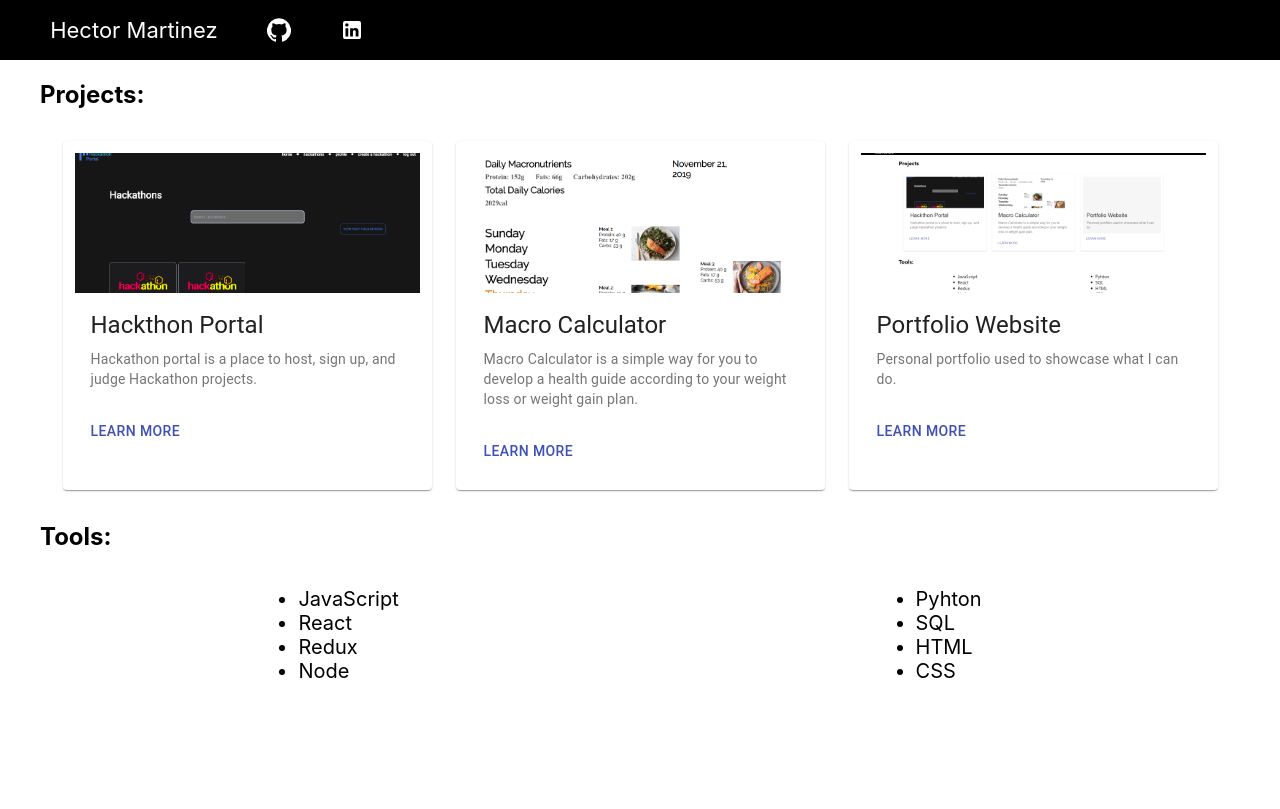
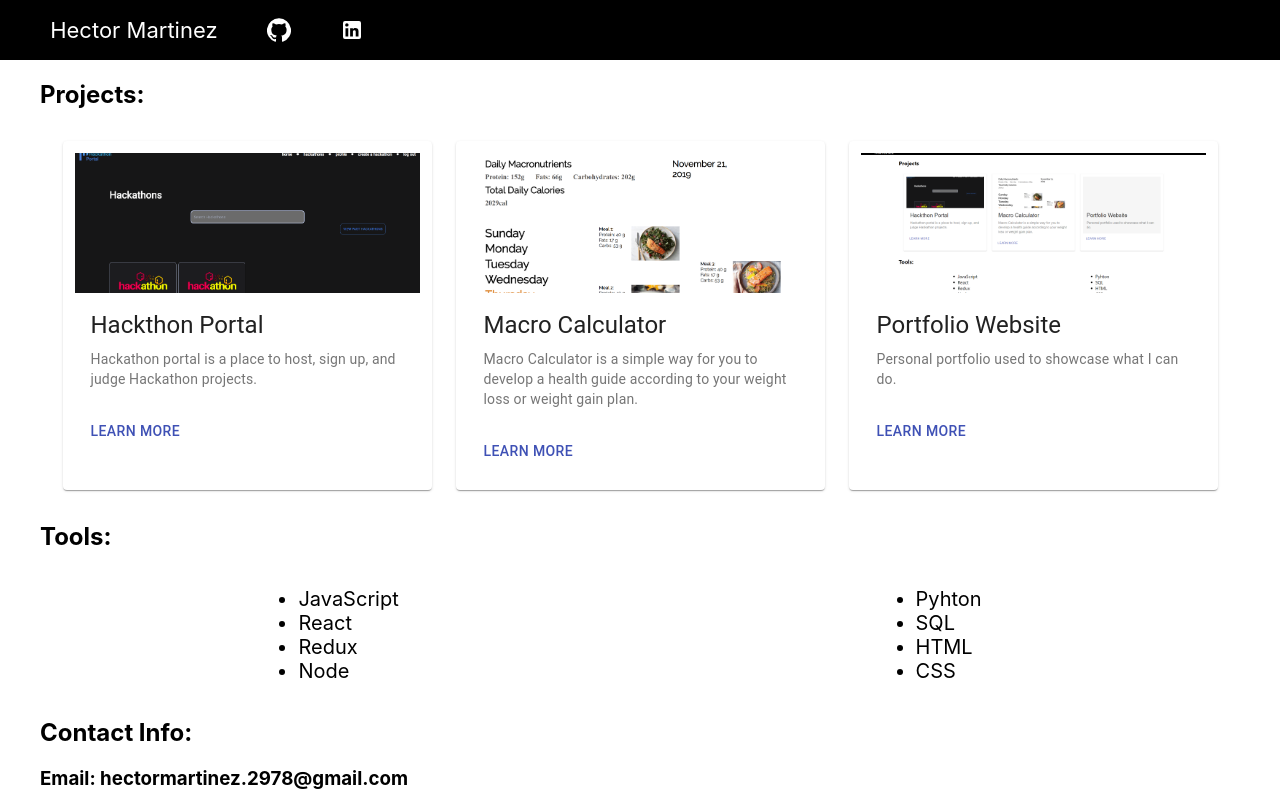
Before and after one commit to Hector-bit/Portfolio-HM, a React (Create React App) app: page / in a window 1280 px wide. Built offline with nearby package versions, Linux system fonts and the light colour scheme.

Commit message:
contact info

```diff
--- a/src/App.js
+++ b/src/App.js
@@ -5,6 +5,7 @@ import GitHubIcon from '@material-ui/icons/GitHub';
 import HackathonCard from './components/HackathonCard';
 import MacroCard from './components/MacroCard';
 import PortfolioWebsite from './components/Portfolio';
+import ContactInfo from './components/contactInfo';
 import { makeStyles } from '@material-ui/core/styles';
 
 const useStyles = makeStyles({
@@ -65,6 +66,7 @@ function App() {
             <li>CSS</li>
           </ul>
         </div>
+        <ContactInfo/>
       </section>
     </div>
   );
--- /dev/null
+++ b/src/components/contactInfo.js
@@ -0,0 +1,12 @@
+import React from 'react';
+
+function ContactInfo () {
+    return (
+        <div>
+            <h2>Contact Info:</h2>
+            <h3>Email: hectormartinez.2978@gmail.com</h3>
+        </div>
+    )
+}
+
+export default ContactInfo;
```
